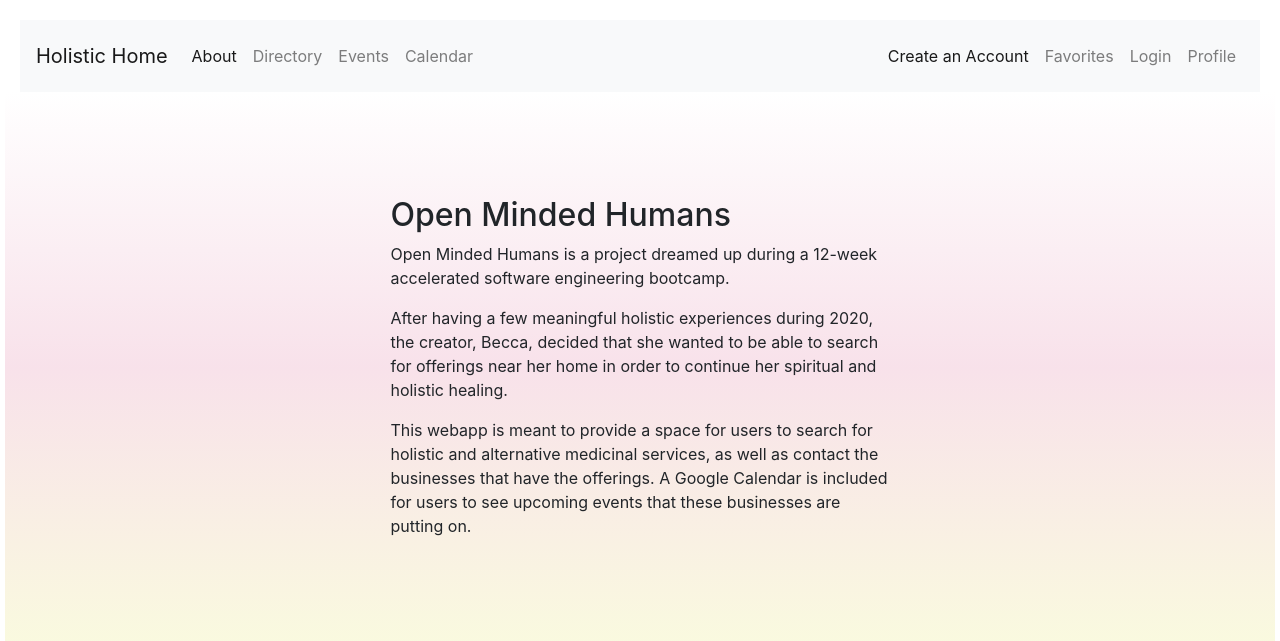
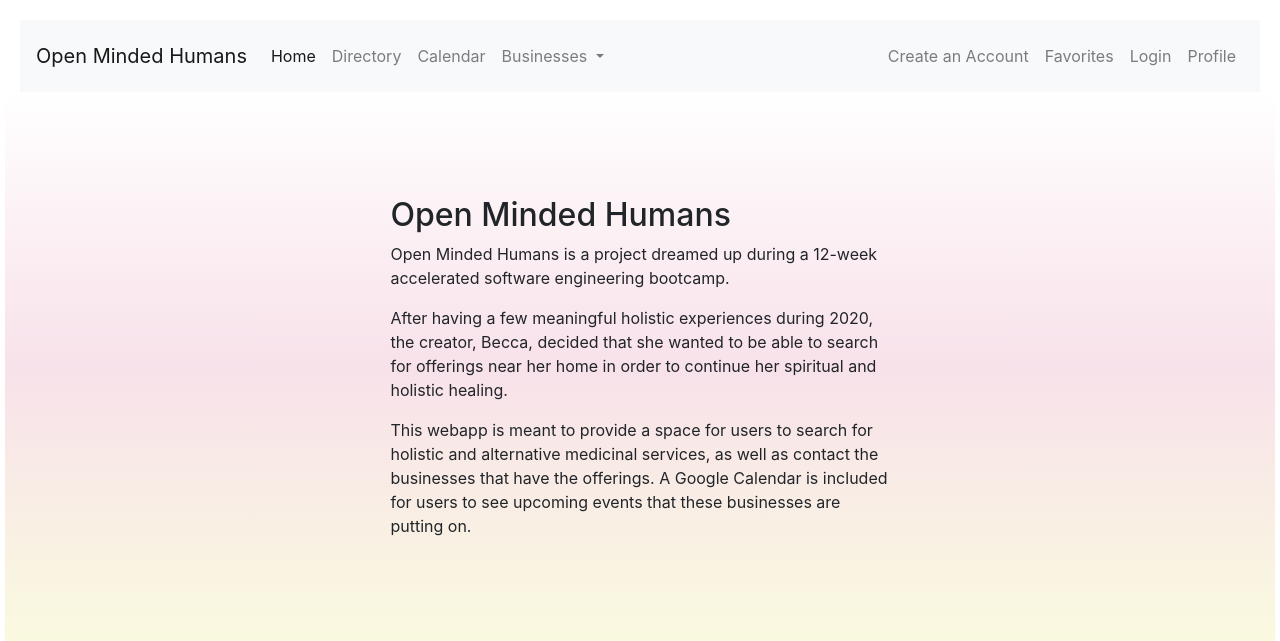
Before and after one commit to beccasteinke/HB-Project, a Flask app: page /about in a window 1280 px wide. Shown: the top 641 px of the page. Run offline with Flask 2, Linux system fonts and the light colour scheme; data that the repository does not hold is empty; some libraries are stand-ins or nearby versions.

Commit message:
cleaning and navbar dialed in

```diff
--- a/static/js/home-news.js
+++ b/static/js/home-news.js
@@ -48,4 +48,4 @@
 //     }
 
 
-// });
+});
--- a/templates/base.html
+++ b/templates/base.html
@@ -12,20 +12,19 @@
       crossorigin="anonymous"></script>
     <script src="https://ajax.googleapis.com/ajax/libs/jquery/3.5.1/jquery.min.js"></script>
 
-
-
-
-    <link rel="stylesheet" href="https://cdn.jsdelivr.net/npm/bootstrap@4.5.3/dist/css/bootstrap.min.css" integrity="sha384-TX8t27EcRE3e/ihU7zmQxVncDAy5uIKz4rEkgIXeMed4M0jlfIDPvg6uqKI2xXr2" crossorigin="anonymous">
     <!-- Load Bootstrap 4 -->
 
-    <script src="https://cdnjs.cloudflare.com/ajax/libs/popper.js/1.14.3/umd/popper.min.js" integrity="sha384-ZMP7rVo3mIykV+2+9J3UJ46jBk0WLaUAdn689aCwoqbBJiSnjAK/l8WvCWPIPm49" crossorigin="anonymous"></script>
+    <script src="https://cdnjs.cloudflare.com/ajax/libs/popper.js/1.12.9/umd/popper.min.js" integrity="sha384-ApNbgh9B+Y1QKtv3Rn7W3mgPxhU9K/ScQsAP7hUibX39j7fakFPskvXusvfa0b4Q" crossorigin="anonymous"></script>
+
+    <link rel="stylesheet" href="https://maxcdn.bootstrapcdn.com/bootstrap/4.0.0/css/bootstrap.min.css" integrity="sha384-Gn5384xqQ1aoWXA+058RXPxPg6fy4IWvTNh0E263XmFcJlSAwiGgFAW/dAiS6JXm" crossorigin="anonymous">
+    <script src="https://maxcdn.bootstrapcdn.com/bootstrap/4.0.0/js/bootstrap.min.js" integrity="sha384-JZR6Spejh4U02d8jOt6vLEHfe/JQGiRRSQQxSfFWpi1MquVdAyjUar5+76PVCmYl" crossorigin="anonymous"></script>
+
 
     <!-- Load Font Awesome -->
     <link rel="stylesheet" href="https://use.fontawesome.com/releases/v5.0.7/css/all.css">
 
     <!-- Load our stylesheet -->
     <link rel="stylesheet" href="/static/css/stylesheet.css">
-
 
 
     {% block head %}{% endblock %}
@@ -40,28 +39,37 @@
 
     <!-- Bootstrap basic navbar -->
     <nav class="navbar navbar-expand-lg navbar-light bg-light">
-      <a class="navbar-brand" href="/">Holistic Home</a>
-      <button class="navbar-toggler" type="button" data-toggle="collapse" data-target="#navbarText" aria-controls="navbarText" aria-expanded="false" aria-label="Toggle navigation">
+      <a class="navbar-brand" href="/">Open Minded Humans</a>
+      <button class="navbar-toggler" type="button" data-toggle="collapse" data-target="#navbarNavDropdown" aria-controls="navbarNavDropdown" aria-expanded="false" aria-label="Toggle navigation">
         <span class="navbar-toggler-icon"></span>
       </button>
-      <div class="collapse navbar-collapse" id="navbarText">
-        <ul class="navbar-nav mr-auto">
+      <div class="collapse navbar-collapse" id="navbarNavDropdown">
+        <ul class="navbar-nav">
           <li class="nav-item active">
-            <a class="nav-link" href="/about">About<span class="sr-only">(current)</span></a>
+            <a class="nav-link" href="/">Home <span class="sr-only">(current)</span></a>
           </li>
           <li class="nav-item">
             <a class="nav-link" href="/directory">Directory</a>
           </li>
           <li class="nav-item">
-            <a class="nav-link" href="/events">Events</a>
-          </li>
-          <li class="nav-item">
             <a class="nav-link" href="/calendar">Calendar</a>
           </li>
+          <li class="nav-item dropdown">
+            <a class="nav-link dropdown-toggle" href="#" id="navbarDropdownMenuLink" data-toggle="dropdown" aria-haspopup="true" aria-expanded="false">
+              Businesses
+            </a>
+            <div class="dropdown-menu" aria-labelledby="navbarDropdownMenuLink">
+              <a class="dropdown-item" href="/add-business">Add A Listing</a>
+              <a class="dropdown-item" href="/business-signin">Business Login</a>
+              <a class="dropdown-item" href="/business-profile">Business Profile</a>
+            </div>
+          </li>
+
         </ul>
-        <span class="navbar-text">
-          <ul class="navbar-nav mr-auto">
-            <li class="nav-item active">
+      </div>
+        <div class="navbar-text justify-content-end">
+          <ul class="navbar-nav">
+            <li class="nav-item">
               <a class="nav-link" href="/add-user">Create an Account</a>
             </li>
             <li class="nav-item">
@@ -74,27 +82,25 @@
               <a class="nav-link" href="/profile">Profile</a>
             </li>
           </ul>
-        </span>
-      </div>
+        </div>
+
     </nav>
 
+
+
+
+
+
+
+
+
+
+
+
+
+
     {% block body %}{% endblock %}
-    <!-- <nav class="navbar navbar-expand fixed-bottom navbar-light bg-light">
-      <h4>Business Navigation</h4>
-      <span class="navbar-text">
-      <ul class="navbar-nav mr-auto">
-      <li class="nav-item">
-        <a class="nav-link" href="/add-business">Add a Listing</a>
-      </li>
-      <li class="nav-item">
-        <a class="nav-link" href="/business-signin">Business Login</a>
-      </li>
-      <li class="nav-item">
-        <a class="nav-link" href="/business-profile">Business Profile</a>
-      </li>
-      </ul>
-      </span>
-    </nav> -->
+
     {% block after_body %}{% endblock %}
 
     <script src="/static/js/login-logout.js"></script>
```
Also changed, not shown: model.py (+0 -32 lines).
